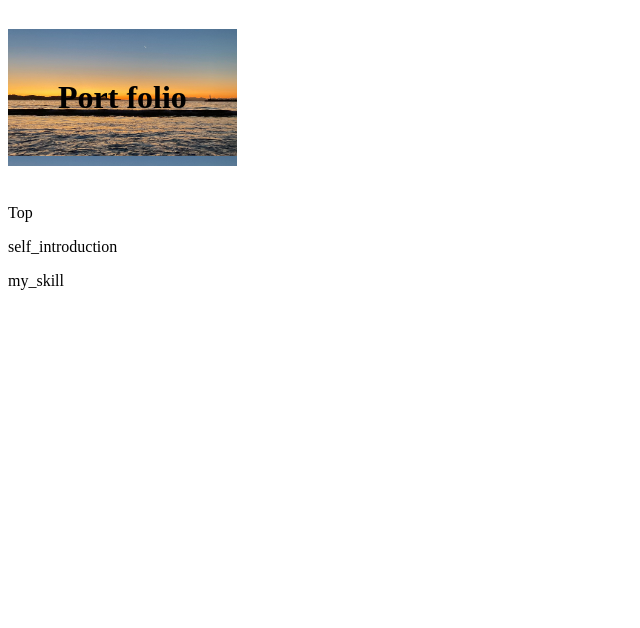
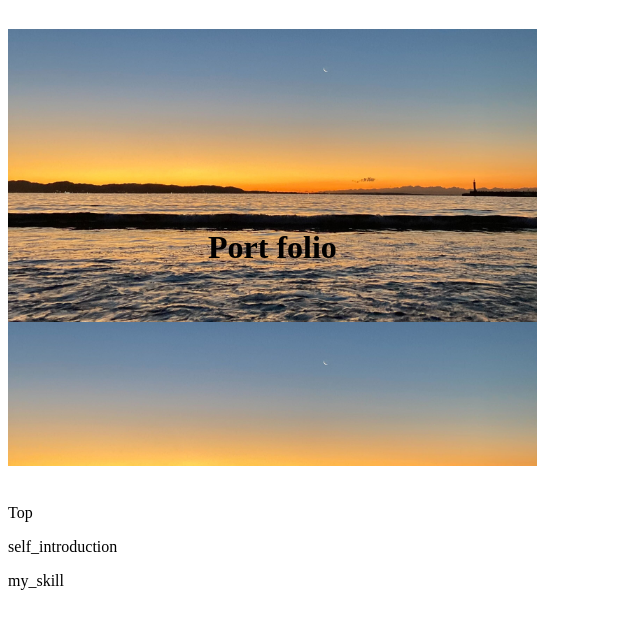
Before and after one commit to aren-uru/portfolio, a plain HTML site: page index.html in a window 1280 px wide. Shown: the whole page, without its empty margins (0-640 px from the left). Drawn offline with Linux system fonts and the light colour scheme.

Commit message:
background

```diff
--- a/style.css
+++ b/style.css
@@ -4,5 +4,5 @@
     background-image: url(https://github.com/aren-uru/portfolio/blob/main/img/%E8%83%8C%E6%99%AF%E7%94%BB%E5%83%8F.jpg?raw=true);
     background-size: contain;
     vertical-align:middle;
-    padding:50px;
+    padding:200px;
 }
```
